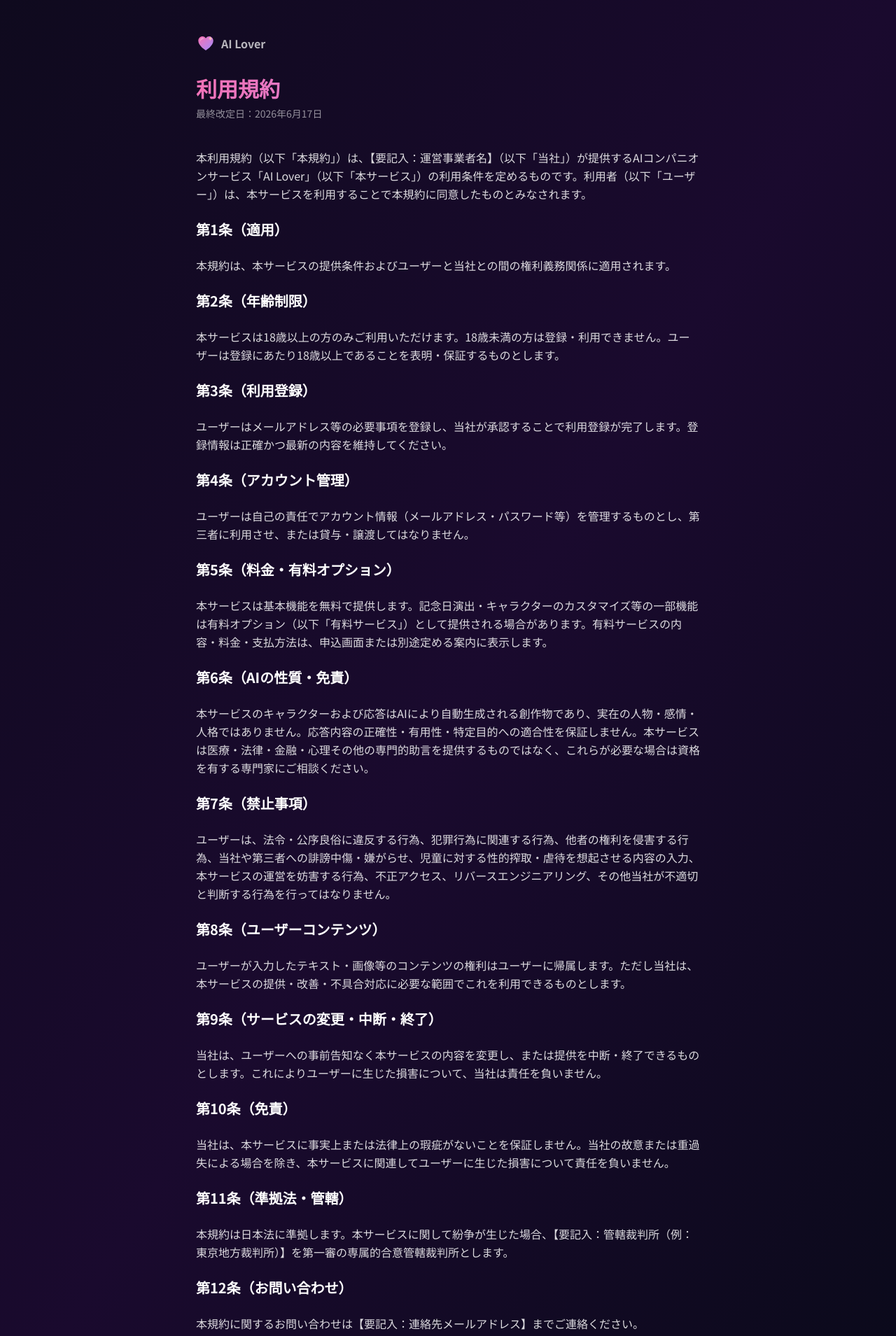
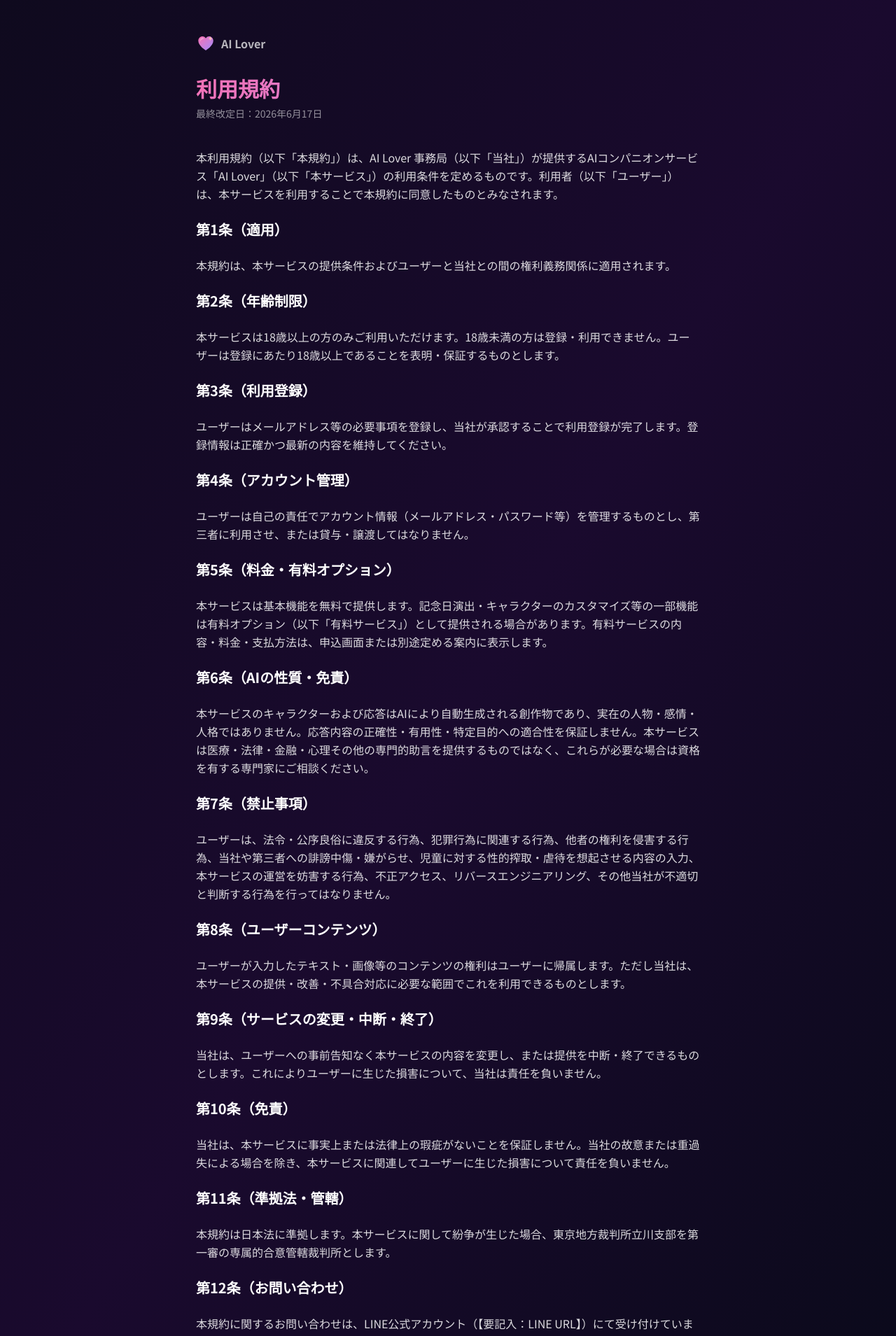
Before and after one commit to fujimoto40813952-cyber/ai-lover, a Next.js app: page /terms in a window 1280 px wide. Shown: the top 1909 px of the page at 70% size. Built offline with nearby package versions, Linux system fonts and the light colour scheme.

Commit message:
Fill operator info and LINE contact in terms

```diff
--- a/app/terms/page.tsx
+++ b/app/terms/page.tsx
@@ -10,7 +10,7 @@ export default function TermsPage() {
   return (
     <LegalShell title="利用規約" updatedAt="2026年6月17日">
       <p>
-        本利用規約（以下「本規約」）は、【要記入：運営事業者名】（以下「当社」）が提供するAIコンパニオンサービス「AI Lover」（以下「本サービス」）の利用条件を定めるものです。利用者（以下「ユーザー」）は、本サービスを利用することで本規約に同意したものとみなされます。
+        本利用規約（以下「本規約」）は、AI Lover 事務局（以下「当社」）が提供するAIコンパニオンサービス「AI Lover」（以下「本サービス」）の利用条件を定めるものです。利用者（以下「ユーザー」）は、本サービスを利用することで本規約に同意したものとみなされます。
       </p>
 
       <h2 className="text-xl font-semibold text-white">第1条（適用）</h2>
@@ -46,10 +46,10 @@ export default function TermsPage() {
       <p>当社は、本サービスに事実上または法律上の瑕疵がないことを保証しません。当社の故意または重過失による場合を除き、本サービスに関連してユーザーに生じた損害について責任を負いません。</p>
 
       <h2 className="text-xl font-semibold text-white">第11条（準拠法・管轄）</h2>
-      <p>本規約は日本法に準拠します。本サービスに関して紛争が生じた場合、【要記入：管轄裁判所（例：東京地方裁判所）】を第一審の専属的合意管轄裁判所とします。</p>
+      <p>本規約は日本法に準拠します。本サービスに関して紛争が生じた場合、東京地方裁判所立川支部を第一審の専属的合意管轄裁判所とします。</p>
 
       <h2 className="text-xl font-semibold text-white">第12条（お問い合わせ）</h2>
-      <p>本規約に関するお問い合わせは【要記入：連絡先メールアドレス】までご連絡ください。</p>
+      <p>本規約に関するお問い合わせは、LINE公式アカウント（【要記入：LINE URL】）にて受け付けています。</p>
     </LegalShell>
   )
 }
```
